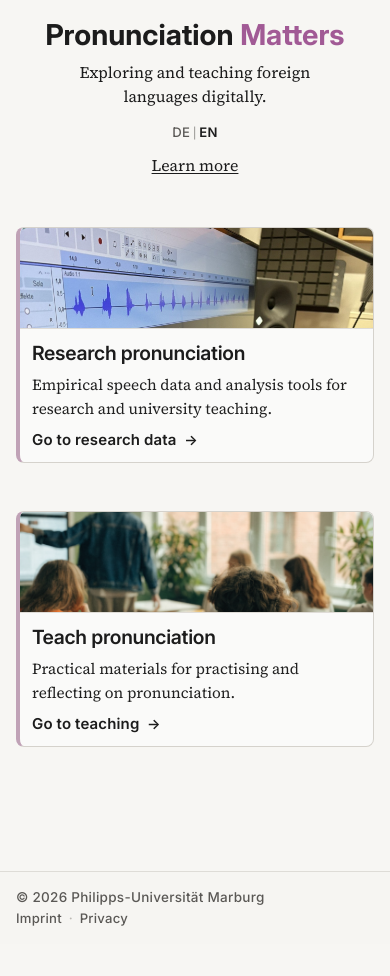
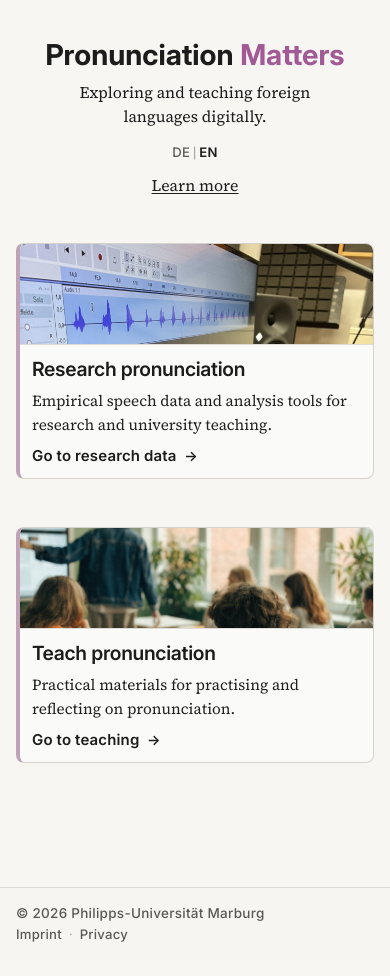
Before and after one commit to FTacke/promat-webapp, a Flask app: page /en in a window 390 px wide. Before the commit the page ends 926 px from the top, so only its background shows below. Run offline with Flask 3, Linux system fonts and the light colour scheme; parts of the project's set-up code (start-up, migrations or seed data) failed here and were passed over; some libraries are stand-ins or nearby versions; some web fonts are replaced.

Commit message:
feat: update landing page styles for mobile margin adjustments

```diff
--- a/app/static/css/00_tokens.css
+++ b/app/static/css/00_tokens.css
@@ -601,7 +601,7 @@
   --pm-landing-stack-gap: clamp(2.5rem, 4.6vw, 4.2rem);
   --pm-landing-stack-gap-mobile: clamp(1.6rem, 5vw, 2.45rem);
   --pm-landing-hero-gap-mobile: var(--pm-space-xs);
-  --pm-landing-grid-margin-top-mobile: var(--pm-space-container);
+  --pm-landing-grid-margin-top-mobile: 20px;
   --pm-landing-intro-size-mobile: var(--promat-text-md);
   --pm-landing-intro-line-mobile: 1.45;
   --pm-landing-intro-max-mobile: 22rem;
--- a/app/static/css/20_layout.css
+++ b/app/static/css/20_layout.css
@@ -749,6 +749,7 @@
 
   .landing-hero {
     gap: var(--pm-landing-hero-gap-mobile);
+    margin-top: var(--pm-landing-grid-margin-top-mobile);
   }
 
   .landing-grid {
```
